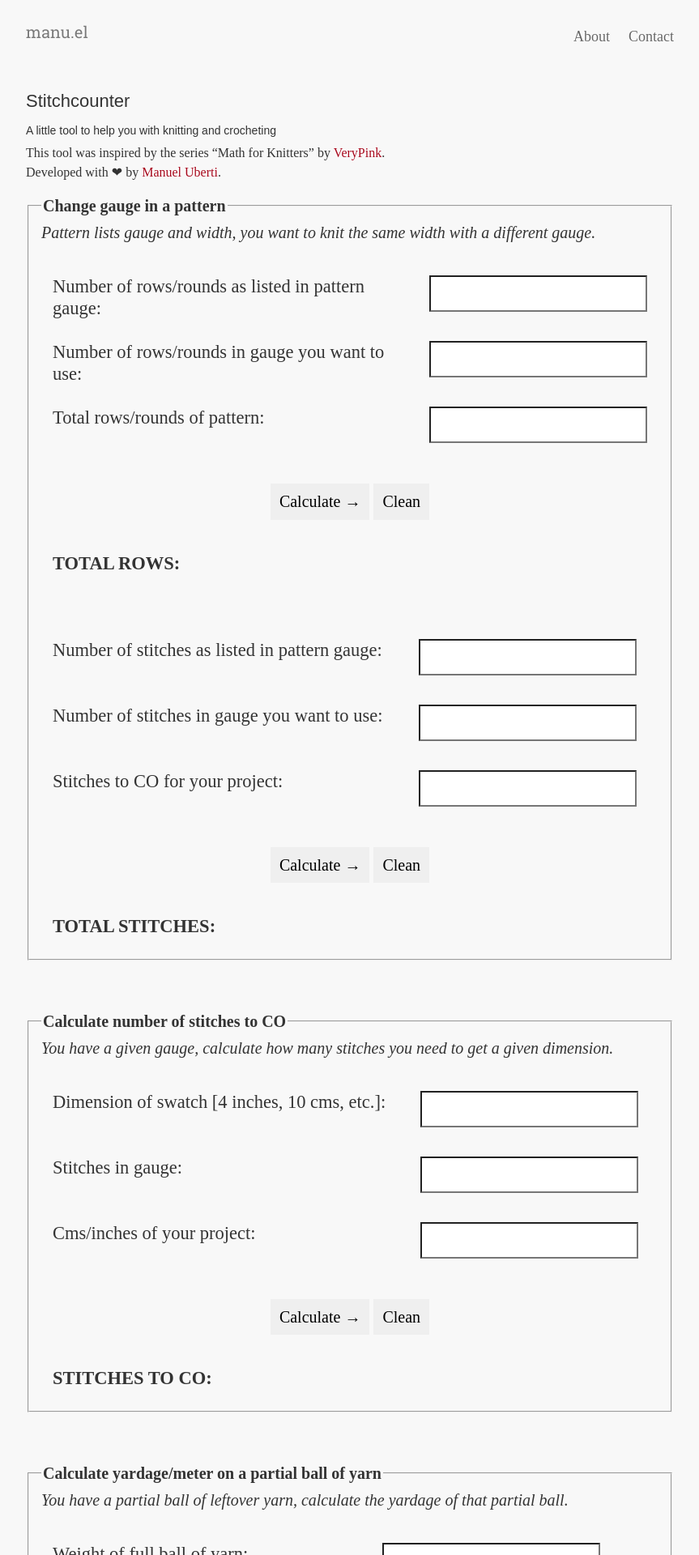
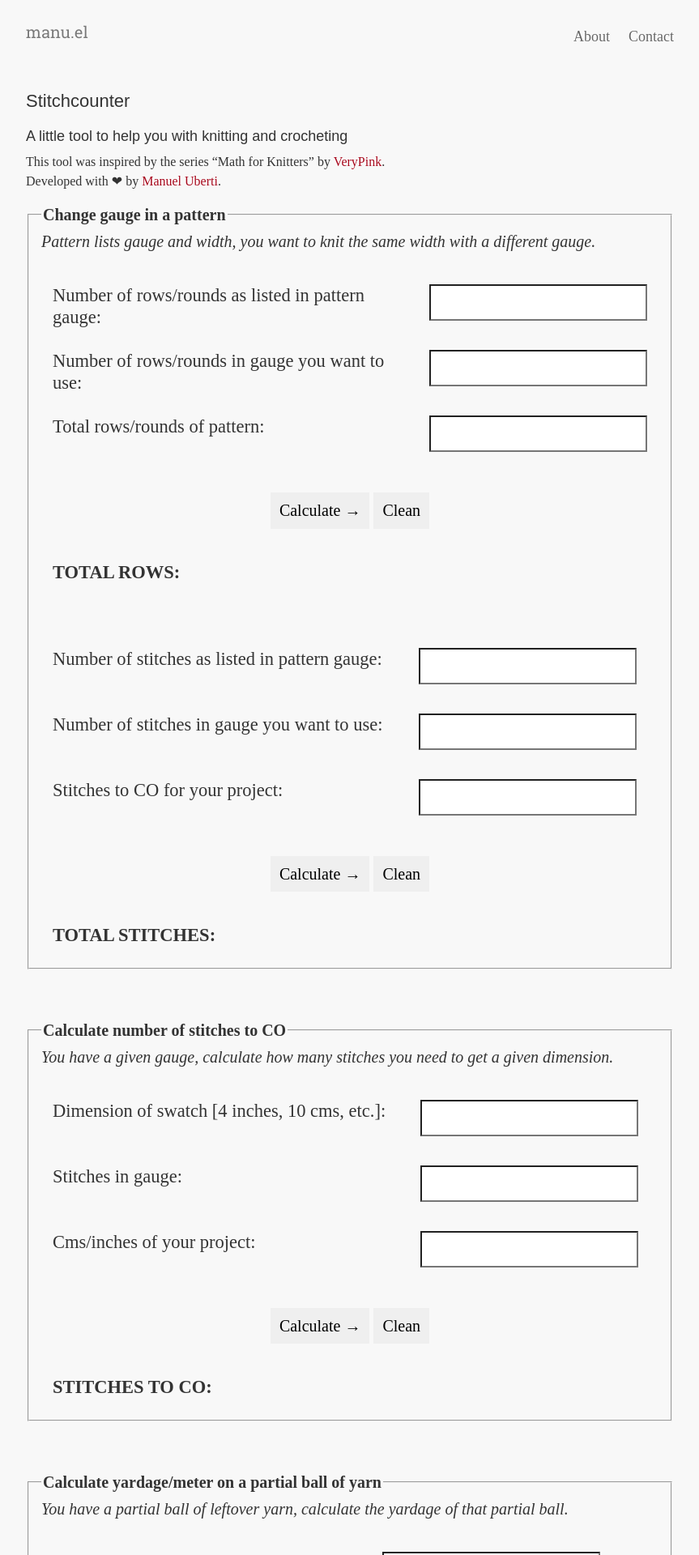
Before and after one commit to manuel-uberti/manuel-uberti.github.io, a Jekyll site: the page built from stitchcounter.html, in a window 1280 px wide. Shown: the top 1920 px of the page at 81% size, without its empty margins (208-1071 px from the left). Built offline with Jekyll 4.4.1, drawn with Linux system fonts in a browser that asks for light colours; some web fonts are replaced.

Commit message:
Format subtitle

```diff
--- a/stitchcounter.html
+++ b/stitchcounter.html
@@ -2,7 +2,7 @@
 layout: default
 ---
 <h1>Stitchcounter</h1>
-<h5>A little tool to help you with knitting and crocheting</h6>
+<h3>A little tool to help you with knitting and crocheting</h3>
     <p>
         This tool was inspired by the series &ldquo;Math for Knitters&rdquo; by <a href="https://www.youtube.com/user/verypinkknits">VeryPink</a>.
         <br>
```
